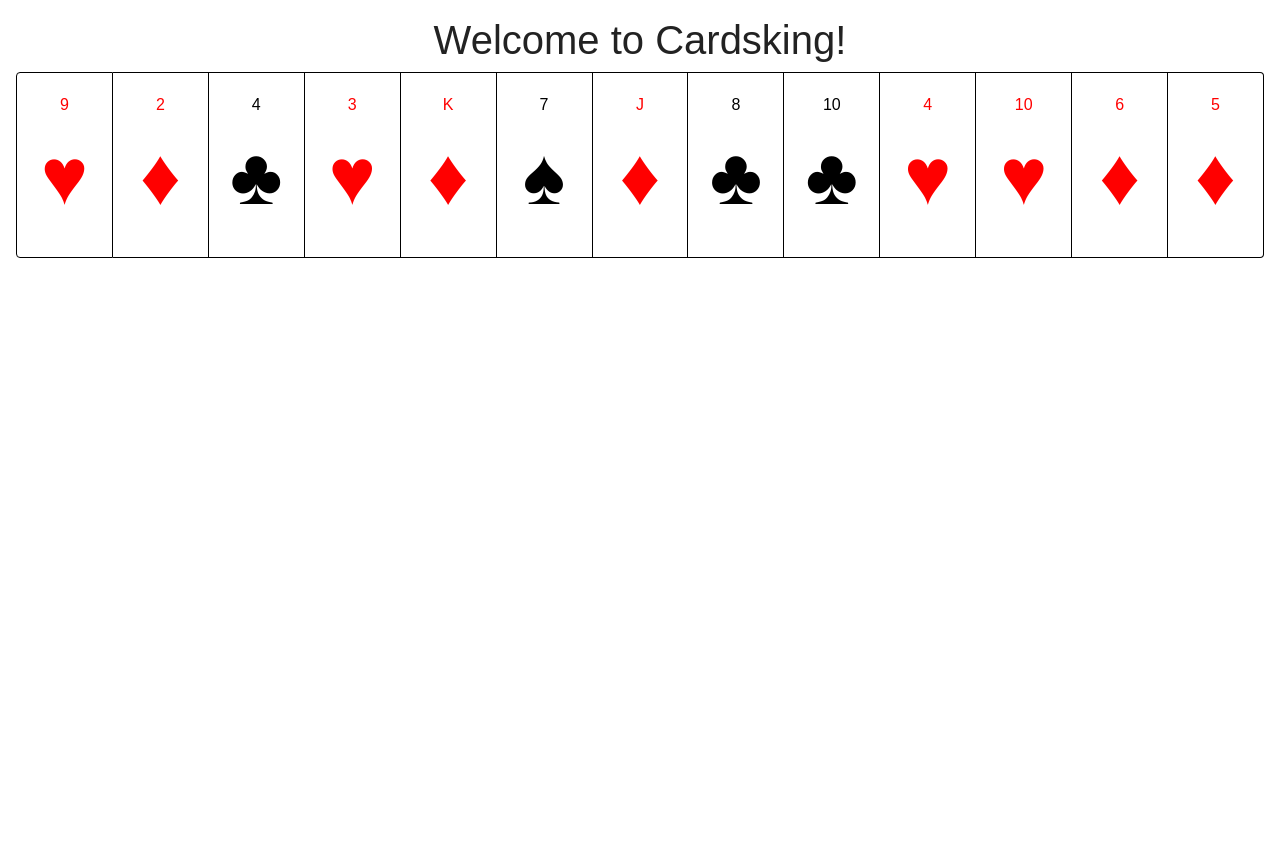
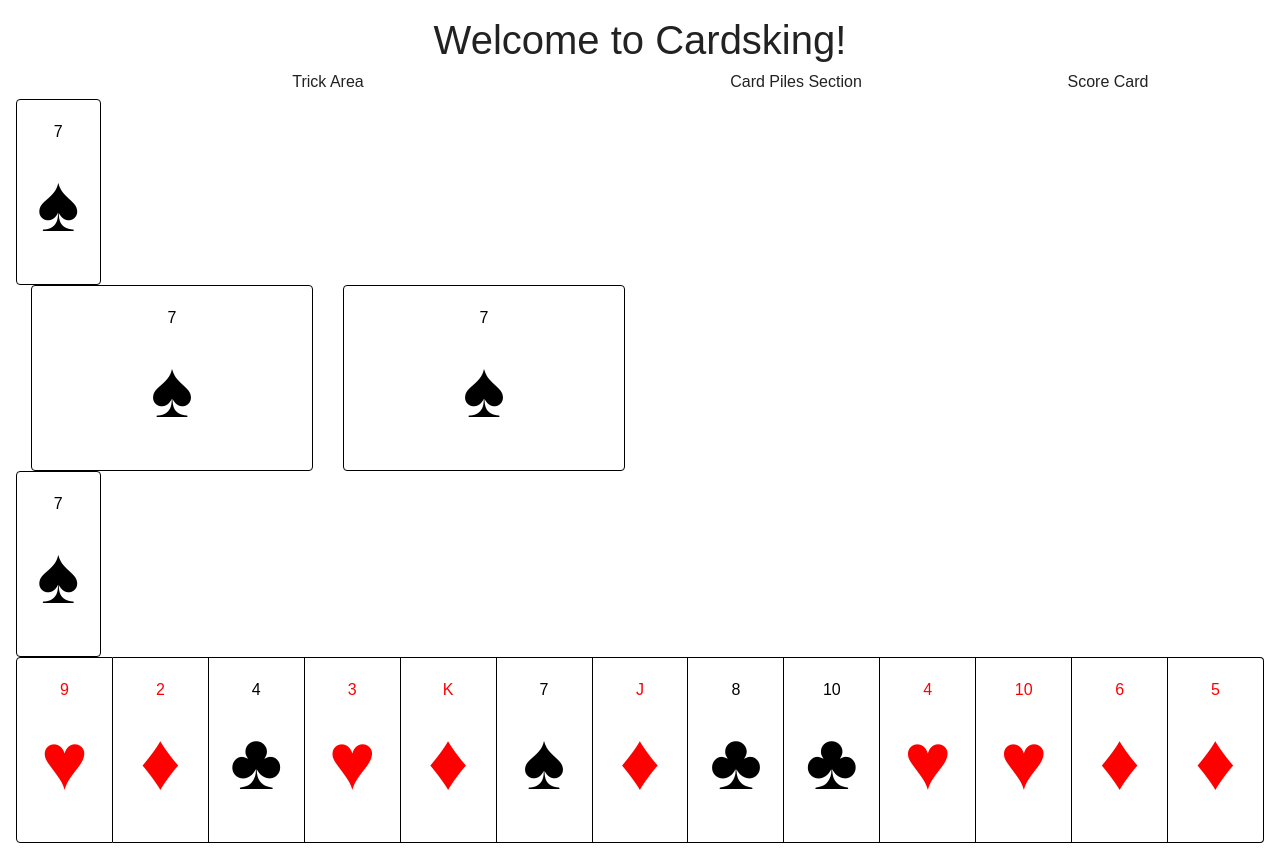
Before and after one commit to pandeyshubham75/cardmaster-ui, a React (Create React App) app: page / in a window 1280 px wide. Before the commit the page ends 800 px from the top, so only its background shows below. Built offline with nearby package versions, Linux system fonts and the light colour scheme.

Commit message:
Some refractoring on naming conventions

```diff
--- a/public/index.html
+++ b/public/index.html
@@ -7,7 +7,7 @@
     <meta name="theme-color" content="#000000" />
     <meta
       name="description"
-      content="Web site created using create-react-app"
+      content="CardsKing - The Most Open Cards Game"
     />
     <link rel="apple-touch-icon" href="%PUBLIC_URL%/logo192.png" />
     <!--
@@ -24,7 +24,7 @@
       work correctly both with client-side routing and a non-root public URL.
       Learn how to configure a non-root public URL by running `npm run build`.
     -->
-    <title>React App</title>
+    <title>CardsKing - The Most Open Cards Game</title>
   </head>
   <body>
     <noscript>You need to enable JavaScript to run this app.</noscript>
--- a/src/App.js
+++ b/src/App.js
@@ -1,11 +1,13 @@
 import React from 'react';
 import './App.css';
-import Deck from './components/deck/Deck'
+import CardSpread from './components/CardSpread/CardSpread';
+import PlayArena from './components/PlayArena/PlayArena';
 
 const App = () => (
     <div className="App">
         <h1>Welcome to Cardsking!</h1>
-        <Deck></Deck>
+        <PlayArena></PlayArena>
+        <CardSpread></CardSpread>
     </div>
 );
 
--- a/src/components/deck/Deck.js
+++ b/src/components/CardSpread/CardSpread.js
@@ -1,36 +1,31 @@
 /*
- * Deck component for the cards game
- * Deck is a container for cards
- * The term deck can be misleading to mean like pile
- * But it means any group of cards (may be even a single card)
- * A Deck can be a pile, or another group of cards
- * Deck's responsibility is to decide whether it's a revealed deck, or an unrevealed deck
- * Compacted deck (with count on reverse side) and spread-out deck is also possible
- * Decks in consideration:
- * 1. My game deck
- * 2. My revealed (trick) deck
- * 3. Other players' deck
- * 4. Discarded Pile Deck
- * 5. Still In contention Deck
- * 6. Ability to make a custom deck for game
- * 7. My WON Deck
+ * CardSpread component for the cards game
+ * CardSpread is simply cards that are spread and visible
+ * CardSpreads in consideration:
+ * 1. My game CardSpread
+ * 2. My revealed (trick) CardSpread
+ * 3. Other players' CardSpread
 **/
 
 import React from 'react';
-import './Deck.css';
+import './CardSpread.css';
 
 import Card from "../card/Card";
 
 import CardGroup from 'react-bootstrap/CardGroup';
 
-const cards = [];
+let cards = [];
 
-class Deck extends React.Component {
+class CardSpread extends React.Component {
 
     render() {
-        this.generateCards();
+        if (!this.props.cards || !this.props.cards.length){
+            this.generateCards();
+        } else {
+            cards = this.props.cards;
+        }
         return (
-            <div className="Deck">
+            <div className="CardSpread">
                 <CardGroup>
                     {cards.map(
                         ({ number, suit }, index) => {
@@ -43,25 +38,26 @@ class Deck extends React.Component {
         )
     }
 
-    getCompactDeck() {
+    getCompactCardSpread() {
         return (
-            <div className="Deck">
+            <div className="CardSpread">
 
             </div>
         )
     }
 
     generateCards() {
+        cards = [];
         for (let i = 0; i < 13; i++) {
             let randomCard = this.generateRandomCard();
-            while (this.checkExistsInDeck(randomCard)) {
+            while (this.checkExistsInCardSpread(randomCard)) {
                 randomCard = this.generateRandomCard();
             }
             cards.push(randomCard);
         }
     }
 
-    checkExistsInDeck({ number, suit }) {
+    checkExistsInCardSpread({ number, suit }) {
         if (!number || !suit) return false;
         for (let i = 0; i < cards.length; i++) {
             if (cards[i].number && cards[i].suit &&
@@ -86,4 +82,4 @@ class Deck extends React.Component {
     }
 }
 
-export default Deck;
+export default CardSpread;
--- /dev/null
+++ b/src/components/PlayArena/PlayArena.js
@@ -0,0 +1,52 @@
+/*
+ * CardSpread component for the cards game
+ * CardSpread is simply cards that are spread and visible
+ * CardSpreads in consideration:
+ * 1. My game CardSpread
+ * 2. My revealed (trick) CardSpread
+ * 3. Other players' CardSpread
+**/
+
+import React from 'react';
+import './PlayArena.css';
+
+import Container from 'react-bootstrap/Container';
+import Row from 'react-bootstrap/Row';
+import Col from 'react-bootstrap/Col';
+
+import CardSpread from "../CardSpread/CardSpread";
+
+class PlayArena extends React.Component {
+
+    render() {
+        return (
+            <Container fluid>
+                <Row>
+                    <Col xs={6}>
+                        <h6>
+                            Trick Area
+                        </h6>
+                        <Row><CardSpread cards={[{number: 7, suit: 'spades'}]}></CardSpread></Row>
+                        <Row>
+                            <Col><CardSpread cards={[{number: 7, suit: 'spades'}]}></CardSpread></Col>
+                            <Col><CardSpread cards={[{number: 7, suit: 'spades'}]}></CardSpread></Col>
+                        </Row>
+                        <Row><CardSpread cards={[{number: 7, suit: 'spades'}]}></CardSpread></Row>
+                    </Col>
+                    <Col>
+                        <h6>
+                            Card Piles Section
+                        </h6>
+                    </Col>
+                    <Col>
+                        <h6>
+                            Score Card
+                        </h6>
+                    </Col>
+                </Row>
+            </Container>
+        );
+    }
+}
+
+export default PlayArena;
```
Also changed, not shown: src/components/CardPile/CardPile.js (added, +18 -0 lines), src/components/cardstack/CardStack.js (deleted, +0 -12 lines), src/components/CardPile/CardPile.css (added), src/components/CardSpread/CardSpread.css (added), src/components/PlayArena/PlayArena.css (added), src/components/deck/Deck.css (deleted).
